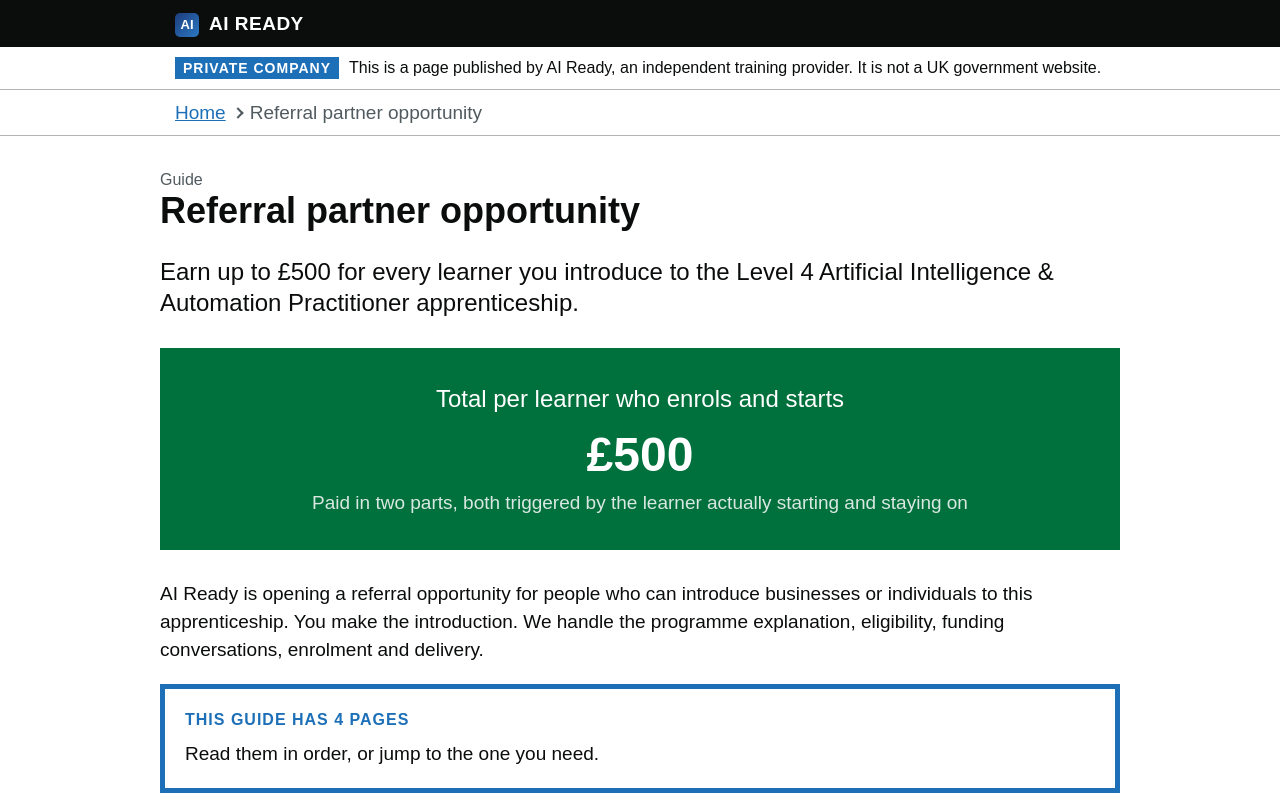
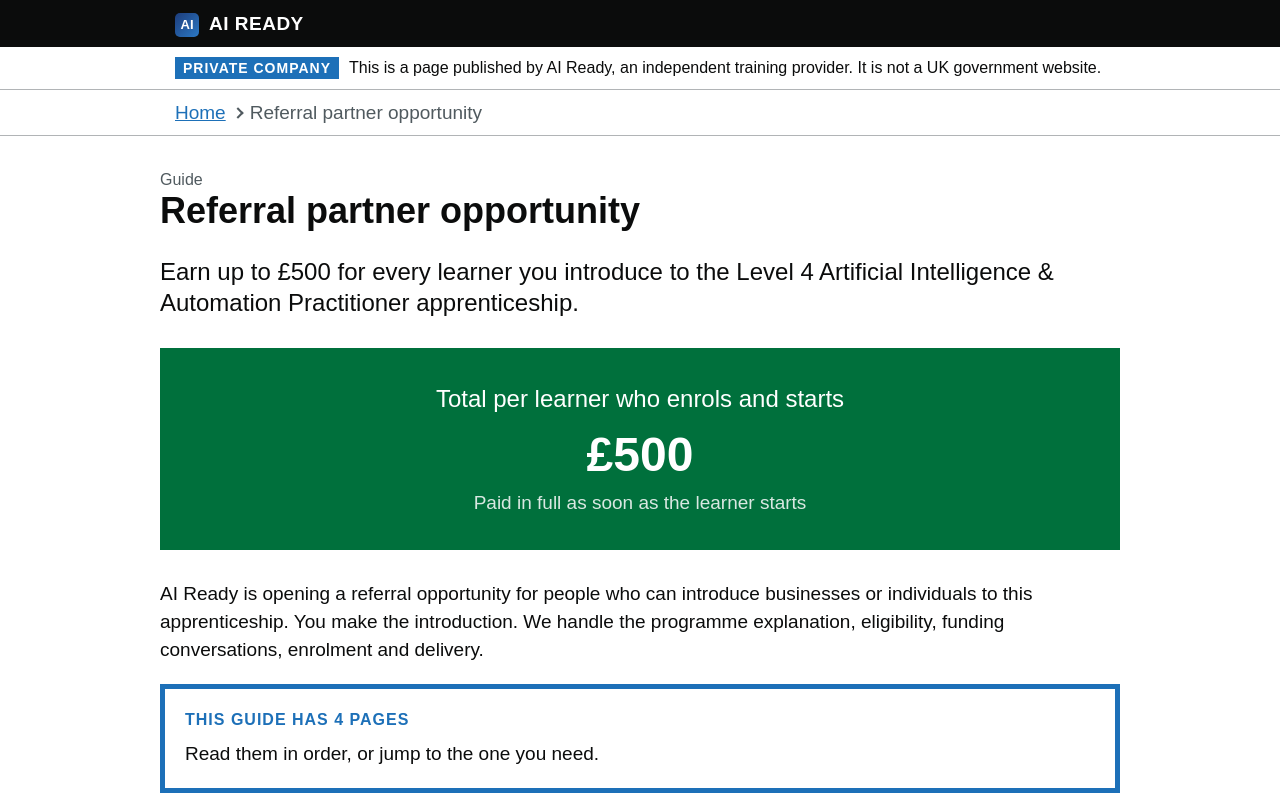
Before and after one commit to neilewington/ai-apprenticeship, a plain HTML site: page referral/index.html in a window 1280 px wide. Shown: the top 800 px of the page. Drawn offline with Linux system fonts and the light colour scheme.

Commit message:
Update page 1: 500 pound paid upfront, not split

```diff
--- a/referral/index.html
+++ b/referral/index.html
@@ -148,7 +148,7 @@
 <div class="panel">
   <span class="label">Total per learner who enrols and starts</span>
   <span class="amount">&pound;500</span>
-  <span class="sub">Paid in two parts, both triggered by the learner actually starting and staying on</span>
+  <span class="sub">Paid in full as soon as the learner starts</span>
 </div>
 
 <p>AI Ready is opening a referral opportunity for people who can introduce businesses or individuals to this apprenticeship. You make the introduction. We handle the programme explanation, eligibility, funding conversations, enrolment and delivery.</p>
```
